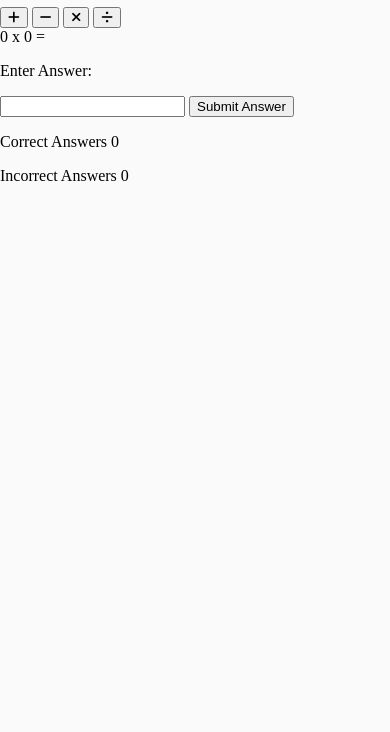
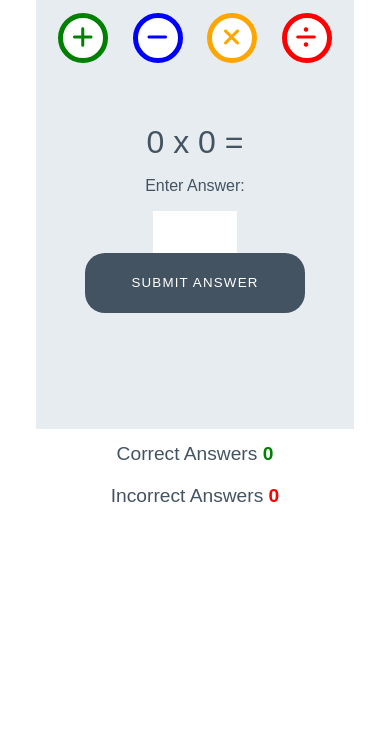
Before and after one commit to KristianColville1/love-maths, a plain HTML site: page index.html in a window 390 px wide. Shown: the part 112-844 px from the top of the page. Drawn offline with Linux system fonts and the light colour scheme.

Commit message:
Add css from code file

```diff
--- a/assets/css/style.css
+++ b/assets/css/style.css
@@ -1,6 +1,244 @@
+/* --------- Global style */
+
 body {
-    margin: 0;
-    border: 0;
-    padding: 0;
-    background-color: #fafafa;
+    background-color: white;
+    font-family: "Raleway", sans-serif;
+    color: #445361;
+    text-align: center;
 }
+
+/* --------- Heading */
+
+.heading {
+    text-align: center;
+    font-size: 2.5rem;
+}
+
+.logo {
+    height: 40px;
+    padding-right: 5px;
+}
+
+/* --------- Game layout */
+
+.game-area {
+    background-color: #E6ECF0;
+    box-sizing: border-box;
+    width: 85%;
+    height: 65vh;
+    max-height: 450px;
+    max-width: 830px;
+    margin-left: auto;
+    margin-right: auto;
+    padding: 1%;
+}
+
+.question-area {
+    width: 50%;
+    font-size: 2rem;
+    margin: auto;
+    padding: 50px 0;
+}
+
+.question-area span {
+    padding: 0 15px;
+}
+
+.score-area {
+    margin: 5px auto;
+    width: 60%;
+    font-size: 1.2rem;
+}
+
+.controls-area {
+    width: 85%;
+    margin: 30px auto;
+}
+
+#score {
+    color: green;
+    font-weight: bold;
+}
+
+#incorrect {
+    color: red;
+    font-weight: bold;
+}
+
+.answer-message {
+    display: none;
+    font-size: 1rem;
+}
+
+#answer-box {
+    border: none;
+    color: #445361;
+    display: inline-block;
+    height: 40px;
+    width: 80px;
+    font-size: 1.2rem;
+}
+
+.scores {
+    display: inline-block;
+    padding: 25px;
+}
+
+/* --------- Buttons */
+
+.btn {
+    width: 220px;
+    height: 60px;
+    font-family: "Raleway", sans-serif;
+    text-transform: uppercase;
+    letter-spacing: 1.2px;
+    color: white;
+}
+
+.btn:focus {
+    outline: none;
+}
+
+.btn--big {
+    padding-top: 10px;
+    border-radius: 50%;
+    background-color: white;
+    border: 10px solid;
+    width: 100px;
+    height: 100px;
+    font-size: 3.2rem;
+    margin: 0 30px;
+    transition: all 0.5s;
+}
+
+.btn--blue {
+    border-color: blue;
+    color: blue;
+}
+
+.btn--blue:active,
+.btn--blue:hover {
+    background-color: darkblue;
+    color: white;
+}
+
+.btn--orange {
+    border-color: orange;
+    color: orange;
+}
+
+.btn--orange:active,
+.btn--orange:hover {
+    background-color: darkorange;
+    color: white;
+}
+
+.btn--red {
+    border-color: red;
+    color: red;
+}
+
+.btn--red:active,
+.btn--red:hover {
+    background-color: darkred;
+    color: white;
+}
+
+.btn--green {
+    border-color: green;
+    color: green;
+}
+
+.btn--green:active,
+.btn--green:hover {
+    background-color: darkgreen;
+    color: white;
+}
+
+.btn--gray {
+    margin-top: 25px;
+    background-color: #445361;
+    border: 1px transparent;
+    border-radius: 20px;
+}
+
+.btn--gray:active,
+.btn--gray:hover {
+    background-color: #0d1013;
+}
+
+/* --------- Media queries */
+
+@media (max-width: 414px) {
+    .controls-area {
+        width: 100%;
+    }
+
+    .btn--big {
+        margin: 0 10px;
+        padding: 5px;
+        border: 5px solid;
+        width: 50px;
+        height: 50px;
+        font-size: 1.5rem;
+    }
+
+    .btn--big::after {
+        font-size: 0.6rem;
+        left: -0.7rem;
+    }
+
+    .question-area {
+        padding: 10% 0;
+        width: 100%;
+    }
+
+    .question-area span {
+        padding: 0;
+    }
+
+    .answer-message {
+        display: block;
+    }
+
+    #answer-box {
+        display: block;
+        margin: 0 auto;
+    }
+    .btn--gray {
+        margin-top: 0;
+    }
+
+    .score-area {
+        width: 100%;
+    }
+
+    .scores {
+        margin: 0.5em auto;
+        display: block;
+        padding: 5px;
+    }
+
+    .heading {
+        font-size: 2rem;
+    }
+}
+
+@media (max-width: 320px) {
+    .game-area {
+        height: 70vh;
+    }
+
+    .controls-area {
+        width: 75%;
+        margin: 10px auto;
+    }
+
+    .btn--big {
+        margin: 10px 10px;
+    }
+    .question-area {
+        padding: 10px 0;
+    }
+
+}
```
